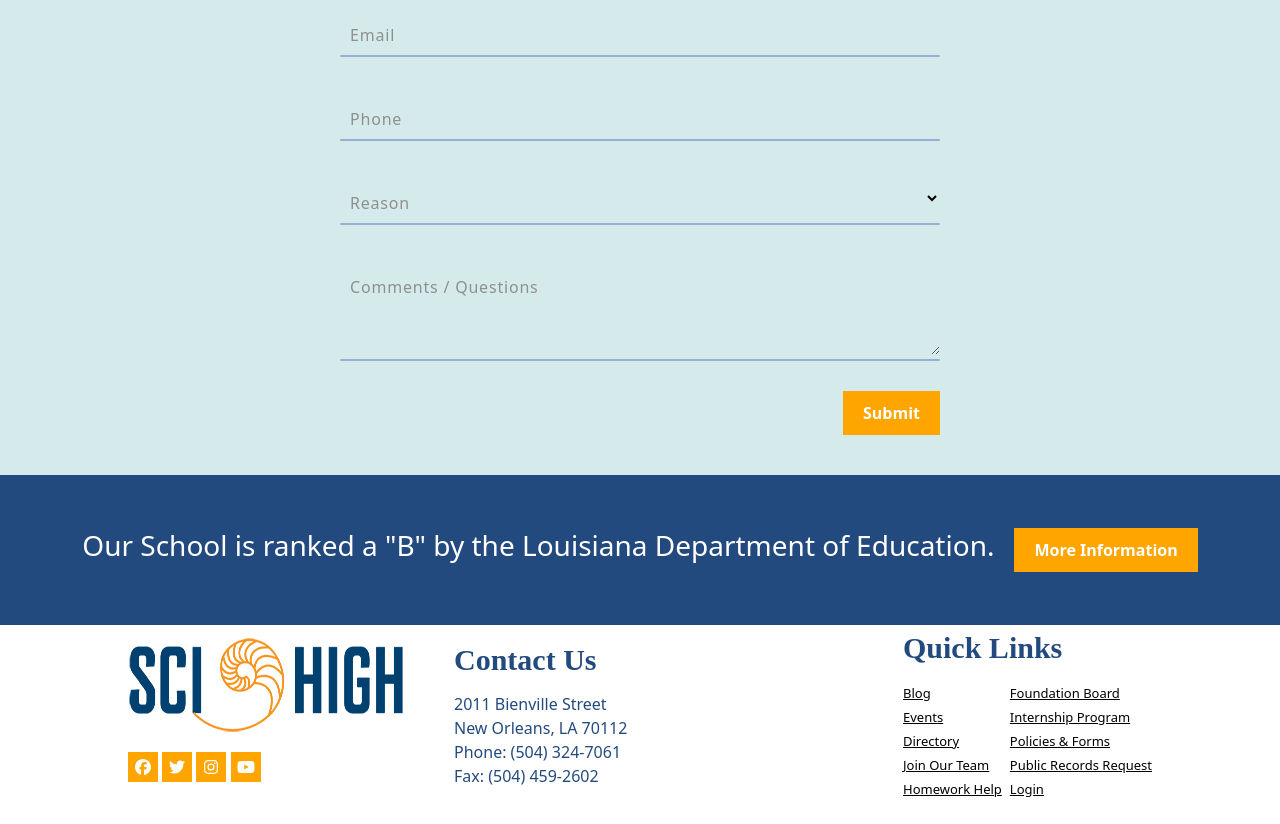
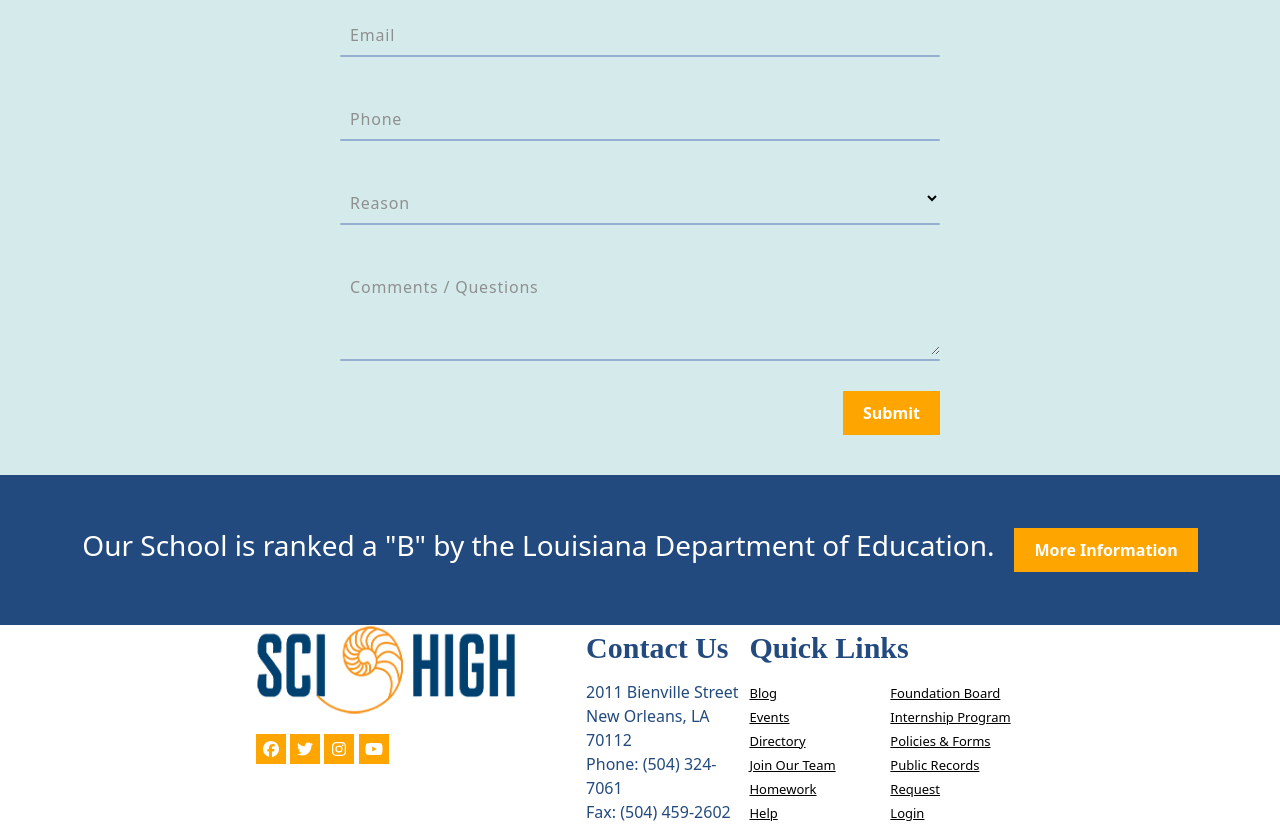
Before and after one commit to Oke-Precious/SCHOOL-WEBSITE, a plain HTML site: page index.html in a window 1280 px wide. Shown: the part 3872-4696 px from the top of the page. Before the commit the page ends 4672 px from the top, so only its background shows below. Drawn offline with Linux system fonts and the light colour scheme; a web font is replaced by a local one.

Commit message:
i added finish section 7

```diff
--- a/index.html
+++ b/index.html
@@ -607,7 +607,7 @@
             <div class="sec7parts">
                 <div class="">
                     <header>Quick Links</header>
-                    <div class="d-flex gap-2">
+                    <div class="d-flex gap-5">
                         <div>
                             <a href="blog">Blog</a><br>
                             <a href="events">Events</a><br>
--- a/style.css
+++ b/style.css
@@ -572,14 +572,14 @@
   justify-content: center;
 }
 .sec7Container{
-  width: 80%;
+  width: 60%;
   display: flex;
   justify-content: space-between;
   align-items: center;
 }
 .sec7parts{
   display: flex;
-  gap: 50px;
+  gap: 70px;
 }
 
 .sec7parts div header{
```
